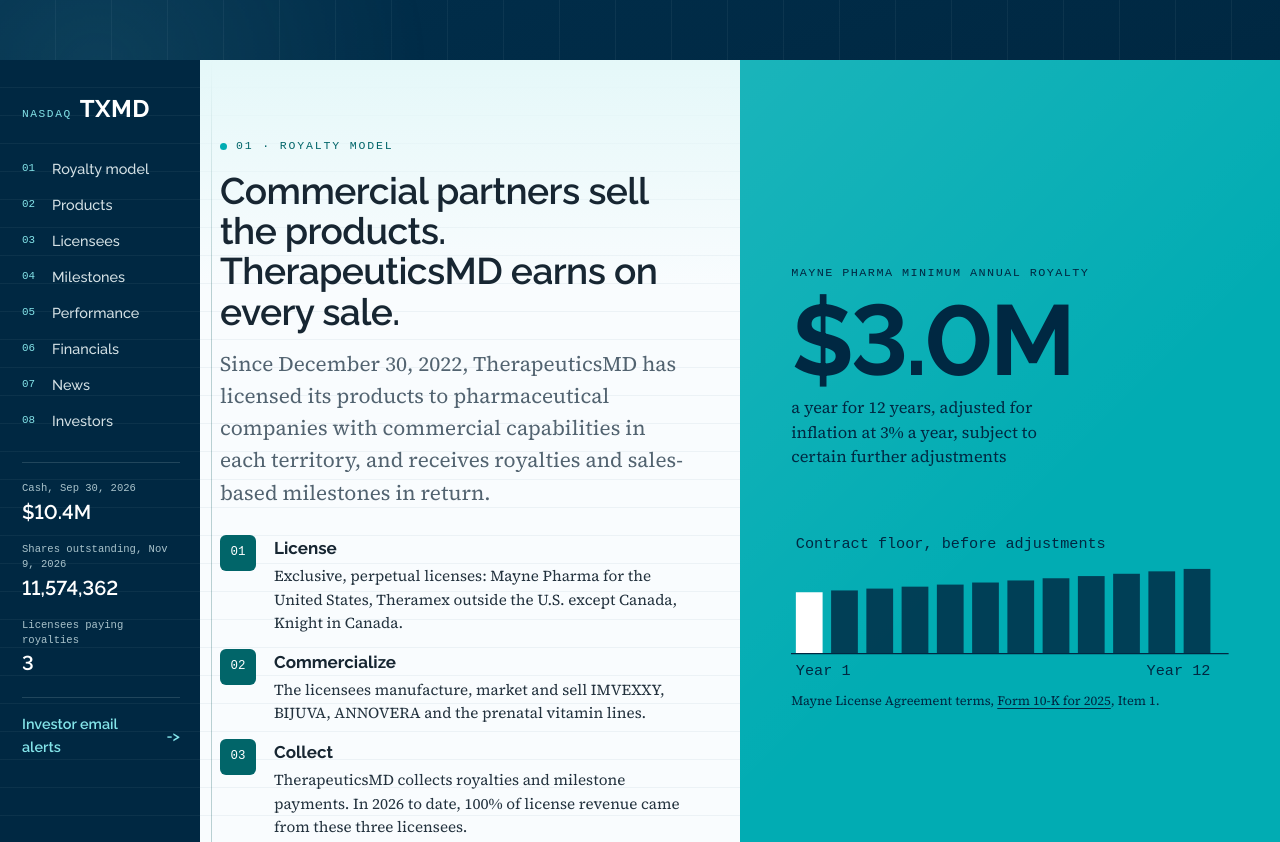
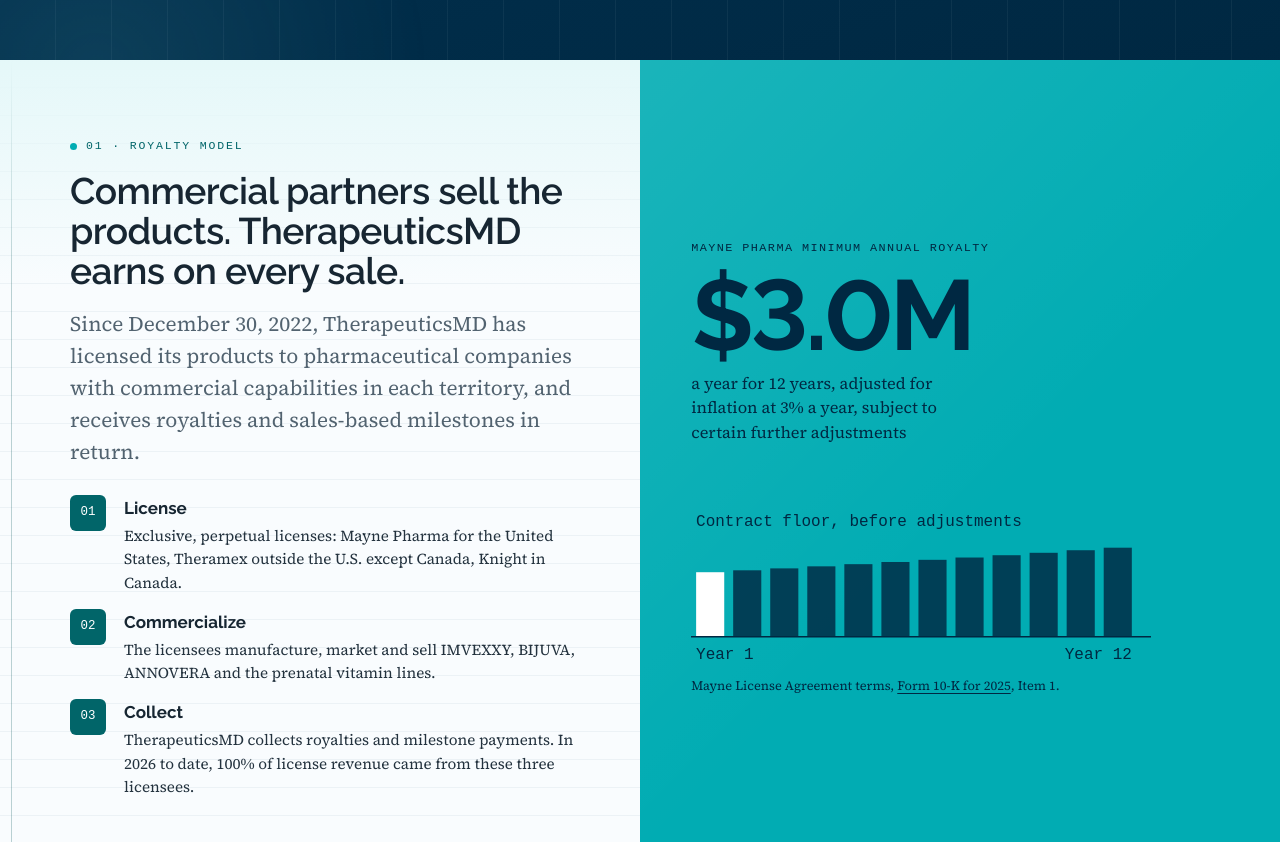
Before and after one commit to media-console-group/therapeuticsmd-ir-concept, a plain HTML site: page index.html in a window 1280 px wide. Shown: the part 953-1795 px from the top of the page. Drawn offline with Linux system fonts and the light colour scheme; a web font is replaced by a local one.

Commit message:
Remove the sidebar rail; align bands to the hero container
Co-Authored-By: Claude <noreply@anthropic.com>

```diff
--- a/index.html
+++ b/index.html
@@ -175,11 +175,10 @@ footer{background:var(--deep);color:oklch(0.76 0.008 var(--Hn));padding:56px 0 2
   .news-item{grid-template-columns:1fr;gap:2px;padding:10px 0}
 }
 /* mc:layer */
-/* TherapeuticsMD visible layer: sidebar-rail. A 200px navy rail (listing, index, period-labelled facts)
-   runs beside full-bleed split bands; the hero spans the full width above it. 200px keeps the rail
-   strip under the 240px negative-space bar, so every band's content starts flush against the rail. */
+/* TherapeuticsMD visible layer: full-bleed split bands under a full-width hero. Text halves align to the
+   1140px hero wrap; photo and colour-field halves run to the viewport edge. */
 body{font-size:17px}
-h1,h2,h3,.big,.pf-n,.kf dd,.rail-facts dd,.streams text,.chart text,.cash text,.geo-card text{font-variant-numeric:lining-nums tabular-nums}
+h1,h2,h3,.big,.pf-n,.kf dd,.streams text,.chart text,.cash text,.geo-card text{font-variant-numeric:lining-nums tabular-nums}
 h1,h2{font-weight:600;letter-spacing:-.015em} h3{font-weight:600}
 h1{font-size:clamp(2.2rem,4.6vw,3.7rem);line-height:1.04}
 h2{font-size:clamp(1.65rem,2.9vw,2.35rem)}
@@ -233,32 +232,18 @@ sup{font-size:.42em;vertical-align:super;line-height:0;margin-left:1px}
 .pf-s{order:3;font-size:.84rem;line-height:1.5;color:oklch(0.82 0.02 220);margin-top:6px}
 .pf-s a{color:var(--accent-lt)}
 
-/* ---------- rail ---------- */
-.railed{display:grid;grid-template-columns:200px minmax(0,1fr)}
-.rail{position:relative;color:oklch(0.88 0.02 220)}
-.rail-in{position:sticky;top:72px;padding:30px 20px 28px 22px;max-height:calc(100vh - 72px);overflow:auto}
-.rail-tick{font-family:var(--mono);font-size:.7rem;letter-spacing:.14em;text-transform:uppercase;color:var(--accent-lt);display:flex;gap:8px;align-items:baseline}
-.rail-tick b{font-family:var(--serif);font-size:1.5rem;letter-spacing:.02em;color:#fff}
-.rail-idx{list-style:none;margin:22px 0 24px;counter-reset:none}
-.rail-idx a{display:flex;gap:10px;align-items:center;min-height:36px;font-family:var(--serif);font-weight:500;font-size:.9rem;color:oklch(0.9 0.015 220);transition:color .2s var(--ease)}
-.rail-idx a span{font-family:var(--mono);font-size:.68rem;color:var(--accent-lt);width:20px}
-.rail-idx a:hover{color:#fff}
-.rail-facts{display:grid;gap:14px;padding:18px 0;border-top:1px solid var(--line-d);border-bottom:1px solid var(--line-d)}
-.rail-facts dt{font-family:var(--mono);font-size:.66rem;line-height:1.4;color:oklch(0.80 0.03 220)}
-.rail-facts dd{font-family:var(--serif);font-weight:600;font-size:1.25rem;color:#fff}
-.rail-link{display:flex;align-items:center;gap:8px;min-height:44px;margin-top:14px;font-family:var(--serif);font-weight:600;font-size:.9rem;color:var(--accent-lt)}
-.rail-link:hover{color:#fff}
+
 
 /* ---------- content column ---------- */
 .col{min-width:0}
 .band{padding:clamp(56px,7vw,96px) 0}
 .arw,.btn,.nav-links a{white-space:nowrap}
-.cw{padding-left:20px;padding-right:clamp(24px,4vw,56px)}
+.cw{padding-inline:max(22px,calc((100% - var(--wrap)) / 2))}
 .split2{display:grid;grid-template-columns:minmax(0,1fr) minmax(0,1fr);min-height:min(74vh,660px)}
 .band:has(>.split2:first-child),.band:has(>.photo-head:first-child){padding-top:0}
 .band:has(>.split2:last-child){padding-bottom:0}
-.s-text{padding:clamp(48px,6vw,88px) clamp(28px,4vw,56px) clamp(48px,6vw,88px) 20px;display:flex;flex-direction:column;justify-content:center;min-width:0}
-.s-text.right{padding-left:clamp(28px,4vw,56px);padding-right:clamp(24px,4vw,56px)}
+.s-text{padding:clamp(48px,6vw,88px) clamp(28px,4vw,56px) clamp(48px,6vw,88px) max(22px,calc(100% - var(--wrap) / 2));display:flex;flex-direction:column;justify-content:center;min-width:0}
+.s-text.right{padding-left:clamp(28px,4vw,56px);padding-right:max(22px,calc(100% - var(--wrap) / 2))}
 .s-text h2{margin-bottom:16px}
 .steps{list-style:none;margin-top:26px;display:grid;gap:14px}
 .steps li{display:grid;grid-template-columns:40px 1fr;gap:2px 14px;align-items:start}
@@ -331,7 +316,7 @@ sup{font-size:.42em;vertical-align:super;line-height:0;margin-left:1px}
 .photo-head{position:relative;margin:0;min-height:380px;display:flex;align-items:center;overflow:hidden;background:var(--deep)}
 .photo-head img{position:absolute;inset:0;width:100%;height:100%;object-fit:cover;object-position:70% 30%}
 .photo-head::before{content:'';position:absolute;inset:0;z-index:1;background:linear-gradient(90deg,oklch(0.265 0.064 243.3/.94) 0,oklch(0.265 0.064 243.3/.86) 42%,oklch(0.265 0.064 243.3/0) 72%)}
-.ph-copy{position:relative;z-index:2;max-width:520px;padding:48px 24px}
+.ph-copy{position:relative;z-index:2;box-sizing:content-box;max-width:520px;padding:48px 24px 48px max(22px,calc((100% - var(--wrap)) / 2))}
 .ph-copy h2{color:#fff;margin-bottom:12px} .ph-copy p{color:oklch(0.9 0.02 220)} .ph-copy .eyebrow{color:var(--accent-lt)}
 .photo-head figcaption{position:absolute;z-index:2;right:16px;bottom:12px;font-family:var(--mono);font-size:.66rem;color:#fff;text-shadow:0 1px 3px oklch(0.15 0.05 243/.8)}
 .photo-head :focus-visible{outline-color:var(--accent-lt)}
@@ -414,10 +399,17 @@ table.fin td.num,table.fin th.num{text-align:right}
 @media (min-width:1101px){ #financials .table-scroll>table.fin{min-width:0} }
 
 /* news */
-.news-grid{display:grid;grid-template-columns:minmax(0,1fr) minmax(240px,300px);gap:clamp(24px,4vw,48px);padding-left:20px}
+.news-grid{display:grid;grid-template-columns:minmax(0,1fr) minmax(240px,300px);gap:clamp(24px,4vw,48px);padding-left:max(22px,calc((100% - var(--wrap)) / 2))}
 #news .news-year{grid-template-columns:minmax(0,1fr);gap:6px}
 .news-copy{padding-right:0;min-width:0}
 .news-copy h2{margin-bottom:24px}
+/* header row: heading left, archive links right (fills the band top beside a short heading) */
+@media (min-width:901px){
+  .news-copy{display:grid;grid-template-columns:minmax(0,1fr) minmax(0,260px);column-gap:clamp(24px,3vw,40px)}
+  .news-copy>*{grid-column:1/-1}
+  .news-copy>.eyebrow,.news-copy>h2{grid-column:1}
+  .news-copy>.fine{grid-column:2;grid-row:1/3;align-self:end;margin:0 0 24px;padding-left:18px;border-left:1px solid var(--line)}
+}
 .news-photo{position:relative;margin:calc(-1 * clamp(56px,7vw,96px)) 0 calc(-1 * clamp(56px,7vw,96px));overflow:hidden;background:var(--deep)}
 .news-photo img{width:100%;height:100%;object-fit:cover;object-position:50% 60%}
 .news-photo figcaption{position:absolute;left:0;right:0;bottom:0;padding:40px 16px 12px;font-family:var(--mono);font-size:.64rem;color:#fff;background:linear-gradient(to top,oklch(0.18 0.05 243/.85),oklch(0.18 0.05 243/0))}
@@ -441,11 +433,6 @@ footer{background:var(--deep-2)}
 
 /* ---------- responsive ---------- */
 @media (max-width:1100px){
-  .railed{display:block}
-  .rail-in{position:static;max-height:none;display:grid;grid-template-columns:1fr 1fr;gap:6px 24px;padding:22px 22px}
-  .rail-in nav{display:none}
-  .rail-facts{grid-column:1/-1;grid-template-columns:repeat(3,minmax(0,1fr));border-bottom:none;padding-bottom:4px}
-  .rail-link{margin-top:0;justify-self:end}
   .cw,.news-grid{padding-left:22px;padding-right:22px}
   .s-text{padding-left:22px}
 }
@@ -471,9 +458,6 @@ footer{background:var(--deep-2)}
   .proof{grid-template-columns:minmax(0,1fr)}
   .pf,.pf+.pf{padding:18px 0 4px;box-shadow:none}
   .pf+.pf{border-top:1px solid var(--line-d)}
-  .rail-in{grid-template-columns:minmax(0,1fr)}
-  .rail-facts{grid-template-columns:minmax(0,1fr)}
-  .rail-link{justify-self:start}
   .lad-list,.horizon,.contacts{grid-template-columns:minmax(0,1fr)}
   .lad-t1,.lad-t2{font-size:.86rem;padding:0 10px}
   .pin em,.tick em{font-size:.68rem}
@@ -491,6 +475,9 @@ footer{background:var(--deep-2)}
   .c-x,.c-l{font-size:19px} .c-v{font-size:21px} .c-v.sm{font-size:19px} .c-tag{font-size:19px}
   .news-photo{height:220px}
 }
+
+.inv-meta{font-family:var(--mono);font-size:.76rem;letter-spacing:.04em;color:var(--text-mid);margin:-4px 0 22px}
+.inv-meta a{color:var(--accent-ink)}
 /* mc:surface */
 /* Surface system: the royalty statement. A remittance ledger is ruled paper, so the page is too.
    Light stock: wash FIRST (on top), ink LAST (under). Polarity flip: printed navy ruling on white stock,
@@ -528,13 +515,10 @@ footer{background:var(--deep-2)}
   background-repeat:no-repeat,repeat,no-repeat}
 .hero.sec-dark{background-image:repeating-linear-gradient(90deg,transparent 0 55px,var(--sheet-neg) 55px 56px),
                    linear-gradient(160deg,var(--deep) 0,var(--deep-2) 100%)}
-/* the rail column: navy from top to bottom, with the negative statement ruling */
-.rail{background-color:var(--deep-2);background-image:repeating-linear-gradient(to bottom,transparent 0 27px,var(--sheet-neg) 27px 28px)}
 .s-field{background-image:linear-gradient(135deg,oklch(1 0 0/.10) 0,oklch(1 0 0/0) 55%)}
 .s-field.ink{background-image:radial-gradient(70% 60% at 0% 100%,oklch(0.677 0.115 199.9/.35),oklch(0.677 0.115 199.9/0) 70%)}
 .table-scroll{background:var(--card)}
-@media (max-width:1100px){ .rail{background-image:none} }
-@media print{ .sec-white,.sec-tint,.sec-dark,.rail,.s-field{background-image:none} }
+@media print{ .sec-white,.sec-tint,.sec-dark,.s-field{background-image:none} }
 @media (forced-colors:active){ /* backgrounds are dropped; bands fall back to Canvas and the trim rules vanish, which is acceptable */ .s-field{border:1px solid CanvasText} }
 </style>
 </head>
@@ -623,32 +607,7 @@ footer{background:var(--deep-2)}
   </div>
 </section>
 
-<div class="railed">
-  <aside class="rail" aria-label="TherapeuticsMD at a glance">
-    <div class="rail-in">
-      <p class="rail-tick"><span>Nasdaq</span> <b>TXMD</b></p>
-      <nav aria-label="Sections on this page">
-        <ol class="rail-idx">
-          <li><a href="#model"><span>01</span>Royalty model</a></li>
-          <li><a href="#products"><span>02</span>Products</a></li>
-          <li><a href="#partners"><span>03</span>Licensees</a></li>
-          <li><a href="#horizon"><span>04</span>Milestones</a></li>
-          <li><a href="#performance"><span>05</span>Performance</a></li>
-          <li><a href="#financials"><span>06</span>Financials</a></li>
-          <li><a href="#news"><span>07</span>News</a></li>
-          <li><a href="#investors"><span>08</span>Investors</a></li>
-        </ol>
-      </nav>
-      <dl class="rail-facts">
-        <div><dt>Cash, Sep 30, 2026</dt><dd>$10.4M</dd></div>
-        <div><dt>Shares outstanding, Nov 9, 2026</dt><dd>11,574,362</dd></div>
-        <div><dt>Licensees paying royalties</dt><dd>3</dd></div>
-      </dl>
-      <a class="rail-link" href="https://ir.therapeuticsmd.com/email-alerts?utm_source=mediaconsole&amp;utm_medium=landing-page&amp;utm_campaign=therapeuticsmd-ir-2026-11&amp;utm_content=rail" target="_blank" rel="noopener">Investor email alerts <span class="arw" aria-hidden="true">-&gt;</span></a>
-    </div>
-  </aside>
 
-  <div class="col">
 
 <section id="model" class="sec-white band" aria-labelledby="model-h">
   <div class="split2">
@@ -952,6 +911,7 @@ footer{background:var(--deep-2)}
     <div class="s-text right">
       <span class="eyebrow">08 &middot; Investors</span>
       <h2 id="inv-h">Follow TherapeuticsMD</h2>
+      <p class="inv-meta">Nasdaq: TXMD &middot; 11,574,362 shares of common stock outstanding at November 9, 2026 (<a href="https://www.sec.gov/Archives/edgar/data/25743/000121390026119697/ea0308826-10q_therapeutics.htm" target="_blank" rel="noopener">Form 10-Q cover</a>)</p>
       <ul class="acts">
         <li><a href="https://www.sec.gov/Archives/edgar/data/25743/000121390026119681/ea031220401ex99-1.htm" target="_blank" rel="noopener"><b>Read the Q3 2026 results</b><span>Release furnished on Form 8-K, Nov 13, 2026</span></a></li>
         <li><a href="https://www.sec.gov/Archives/edgar/data/25743/000121390026119697/ea0308826-10q_therapeutics.htm" target="_blank" rel="noopener"><b>Explore the quarterly report</b><span>Form 10-Q for the quarter ended Sep 30, 2026</span></a></li>
@@ -966,9 +926,6 @@ footer{background:var(--deep-2)}
     </div>
   </div>
 </section>
-
-  </div>
-</div>
 
 </main>
 
```
